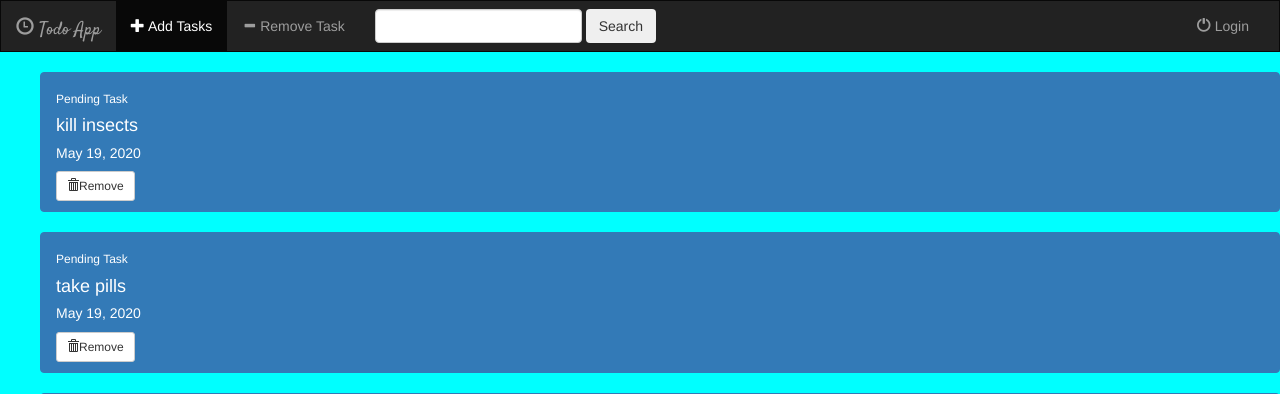
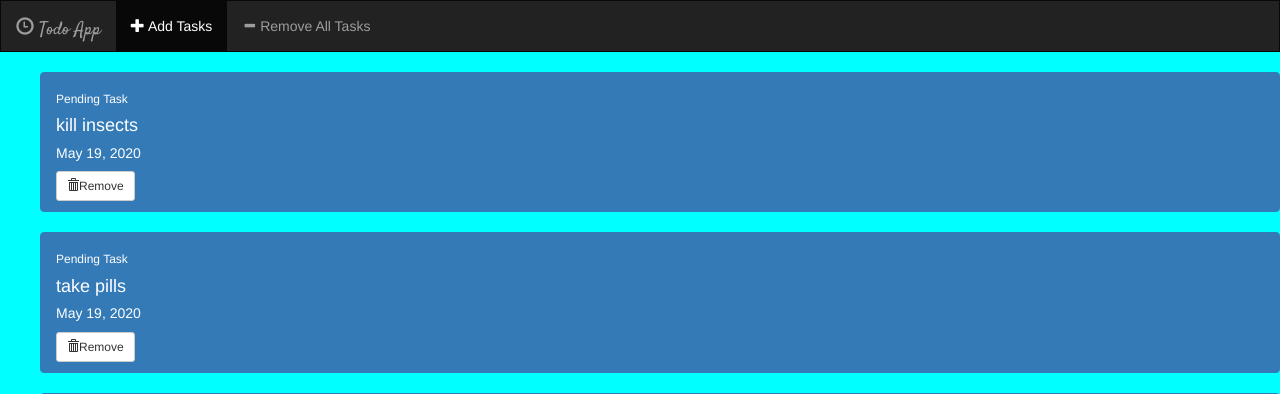
Before and after one commit to Hritiksingh/ToDoApp, a Django app: page / in a window 1280 px wide. Shown: the top 394 px of the page. Run offline with Django 3.2, Linux system fonts and the light colour scheme; data comes from the database, SQL or seed files in the repository; both versions use the stored data as it was after the commit; some libraries are stand-ins or nearby versions.

Commit message:
"Final App"

```diff
--- a/TodoApp/Todo/templates/Todo/base.html
+++ b/TodoApp/Todo/templates/Todo/base.html
@@ -34,25 +34,10 @@
                 <li class="">
                     <a href="">
                         <span class="glyphicon glyphicon-minus" aria-hidden="true"></span>
-                        Remove Task
+                        Remove All Tasks
                     </a>
                 </li>
             </ul>
-            <form class="navbar-form navbar-left" role="search" method="get" action="#">
-                <div class="form-group">
-                    <input type="text" class="form-control" name="inp" value="">
-                </div>
-                <button type="submit" class="btn btn-outline-primary">Search</button>
-            </form>
-            <ul class="nav navbar-nav navbar-right">
-                <li class="#">
-                    <a href="{% url 'Todo:index' %}">
-                        <span class="glyphicon glyphicon-off" aria-hidden="true"></span>
-                        Login
-                    </a>
-                </li>
-            </ul>
-
         </div>
 
     </div>
--- a/TodoApp/Todo/urls.py
+++ b/TodoApp/Todo/urls.py
@@ -11,10 +11,6 @@ urlpatterns = [
     url(r'dailyworks-add/$', views.DailyWorksCreate.as_view(), name='dailyworks_add'),
 
     # /Todo/dailyworks/2/delete/
-url(r'^(?P<work_id>[0-9]+)/delete_dailyworks/$', views.delete_dailyworks, name='delete_dailyworks'),
+    url(r'^(?P<work_id>[0-9]+)/delete_dailyworks/$', views.delete_dailyworks, name='delete_dailyworks'),
 
-    #url(r'^(P<pk>[0-9]+)/$')
-    # this url will redirect us to index page after deleting the selected Task
-   # url(r'dailyworks/delete/(?P<pk>[0-9]+)/delete/$', views.DailyWorksDelete.as_view(), name='dailyworks_delete'),
-    #url(r'^dailyworks_delete', views.remove, name="dailyworks_delete"),
 ]
```
Also changed, not shown: TodoApp/db.sqlite3.
